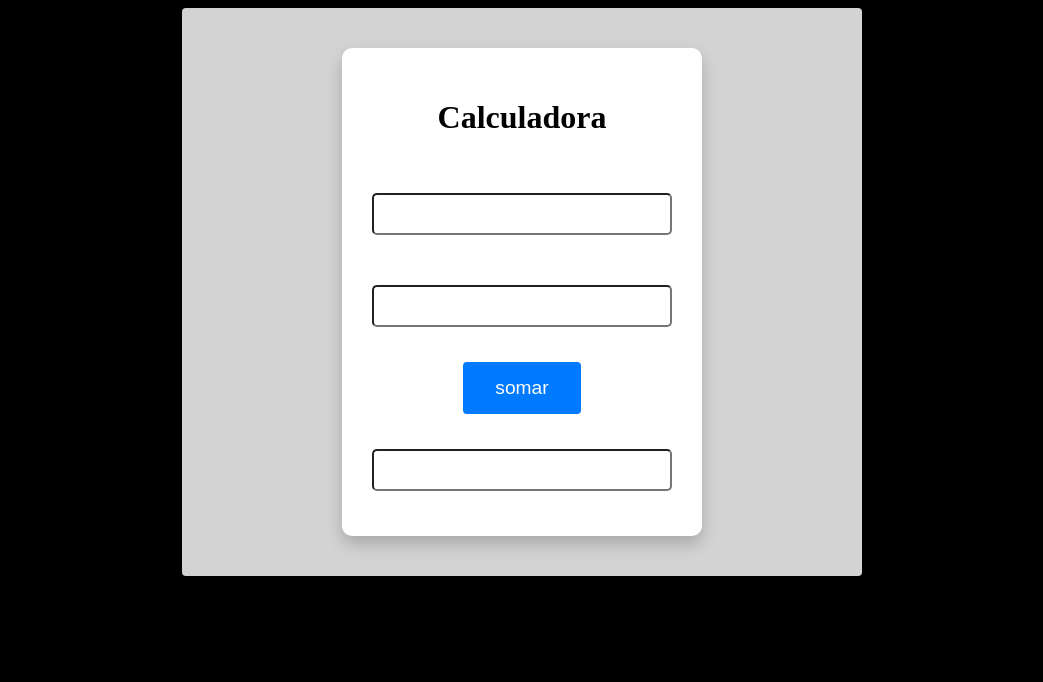
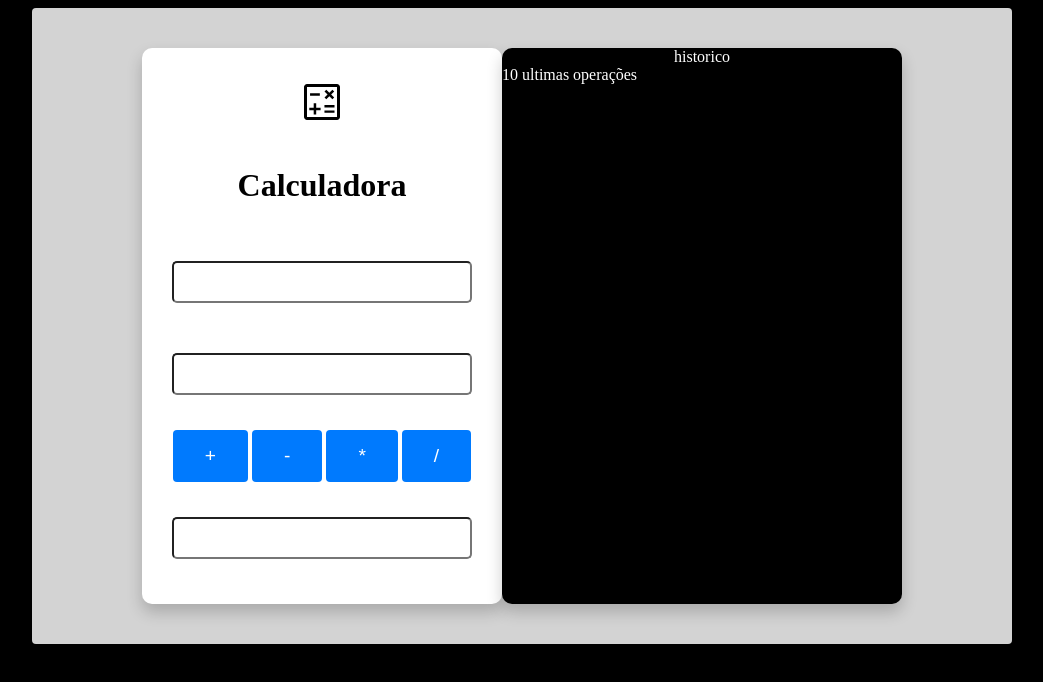
Before and after one commit to Cadu349/Cadu349-bootcamp-devjr-modulo3-calcu, a plain HTML site: page index.html in a window 1280 px wide. Shown: the whole page, without its empty margins (118-1161 px from the left). Drawn offline with Linux system fonts and the light colour scheme.

Commit message:
closes #4 Implementar as 4 operações matemáticas

```diff
--- a/index.html
+++ b/index.html
@@ -9,19 +9,35 @@
 <body>
    <div class="container">
     <div class="calc">
+        <object data="calculate_48.svg" type="image/svg+xml"></object>
+        <div class="calc-title">
         <h1>Calculadora</h1>
-        <input type="number"/>
-        <input type="number"/>
-        <button>somar</button>
-        <input type="text" readonly/>
+        </div>
+        <input id="num1" type="number"/>
+        <input id="num2" type="number" />
+        <div>
+        <button onclick="calc('+')">+</button>
+        <button onclick="calc('-')">-</button>
+        <button onclick="calc('*')">*</button>
+        <button onclick="calc('/')">/</button>
+        </div>
+
+        <input id="output" type="text" readonly/>
 
     </div>
     <div class="history">
+        <div class="history-title">
+            historico
+        </div>
+    <div class="last-operations">
+        10 ultimas operações
+    </div>
 
     </div>
 
 
+
    </div>
-
+<script src="javascript.js"></script>
 </body>
 </html>
--- a/javascript.js
+++ b/javascript.js
@@ -1,4 +1,14 @@
 function calc(){
     var num1 = parseFloat(document.getElementById("num1").value);
     var num2 = parseFloat(document.getElementById("num2").value);
+    var output = 0;
+
+    switch(op) {
+        case '+' : output = num1 + num2; break;
+        case '-' : output = num1 - num2; break;
+        case '*' : output = num1 * num2; break;
+        case '/' : output = num1 / num2; break;
+    }
+
+    document.getElementById("output").value = output;
 }
--- a/style.css
+++ b/style.css
@@ -35,11 +35,11 @@ button:hover {
 }
 
 .container{
-    width: 600px;
+    width: 900px;
     background-color: #d3d3d3;
     display: flex;
-    flex-direction: column;
-    align-items: center;
+    flex-direction: row;
+    justify-content: center;
     margin: auto;
     padding: 40px;
     border-radius: 4px;
@@ -56,3 +56,18 @@ button:hover {
     border-radius: 10px;
     box-shadow: 0 8px 16px 0 rgba(0, 0, 0, 0.2);
 }
+
+
+.history-title{
+    display: flex;
+    justify-content: center;
+}
+
+
+.history{
+    background-color: #000;
+    color: #fff;
+    width: 400px;
+    border-radius: 10px;
+    box-shadow: 0 8px 16px 0 rgba(0, 0, 0, 0.2);
+}
```
Also changed, not shown: calculate_48.svg (added).
